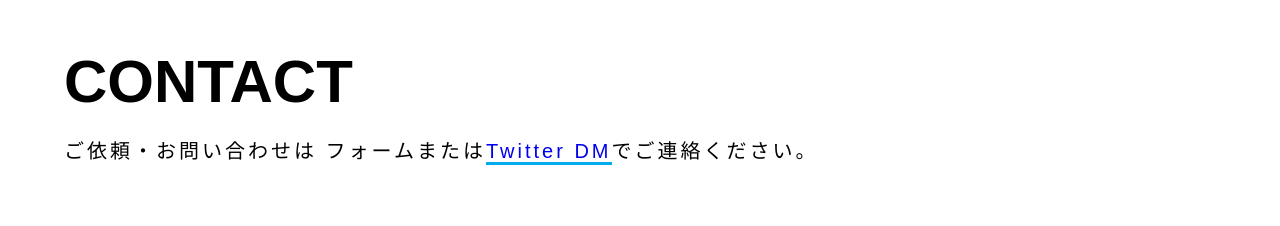
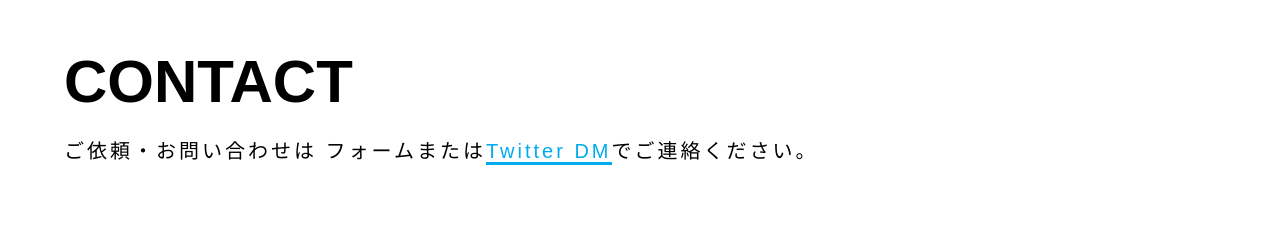
Before and after one commit to tombo-gokuraku/portfolio, a React (Create React App) app: page / in a window 1280 px wide. Shown: the part 2008-2234 px from the top of the page. Built offline with nearby package versions, Linux system fonts and the light colour scheme; the HTML template or start-up script is replaced by a standard one.

Commit message:
create Contact component

```diff
--- a/src/App.js
+++ b/src/App.js
@@ -3,9 +3,7 @@ import Header from "./Header";
 import Hero from "./Hero";
 import About from "./About";
 import Skills from "./Skills";
-import GoogleForm from "./GoogleForm";
-import { FontAwesomeIcon } from "@fortawesome/react-fontawesome";
-import { faCode, faPaintBrush } from "@fortawesome/free-solid-svg-icons";
+import Contact from "./Contact";
 
 import "./App.scss";
 
@@ -17,18 +15,7 @@ function App() {
         <Hero />
         <About />
         <Skills />
-        <section id="contact" className="contact section">
-          <h2 className="section__title">CONTACT</h2>
-          <p className="section__text">
-            ご依頼・お問い合わせは
-            <wbr /> フォームまたは
-            <a href="https://twitter.com/Tombo__Gokuraku">
-              <span className="twitter-highlight">Twitter DM</span>
-            </a>
-            でご連絡ください。
-          </p>
-          <GoogleForm />
-        </section>
+        <Contact />
       </main>
       <footer className="footer">©2020 TOMBO GOKURAKU PORTFOLIO.</footer>
     </div>
--- a/src/App.scss
+++ b/src/App.scss
@@ -357,6 +357,7 @@ a:active {
 }
 
 .twitter-highlight {
+  color: $twitter-color;
   border-bottom: 3px solid $twitter-color;
 }
 
--- /dev/null
+++ b/src/Contact.js
@@ -0,0 +1,26 @@
+import React from "react";
+
+import Section from "./Section";
+import SectionTitle from "./SectionTitle";
+import SectionText from "./SectionText";
+
+import GoogleForm from "./GoogleForm";
+
+function Contact(props) {
+  return (
+    <Section id="contact" className="contact">
+      <SectionTitle>CONTACT</SectionTitle>
+      <SectionText>
+        ご依頼・お問い合わせは
+        <wbr /> フォームまたは
+        <a href="https://twitter.com/Tombo__Gokuraku">
+          <span className="twitter-highlight">Twitter DM</span>
+        </a>
+        でご連絡ください。
+      </SectionText>
+      <GoogleForm />
+    </Section>
+  );
+}
+
+export default Contact;
```
Also changed, not shown: 1 other file (tests, documents, lock files or other folders).
